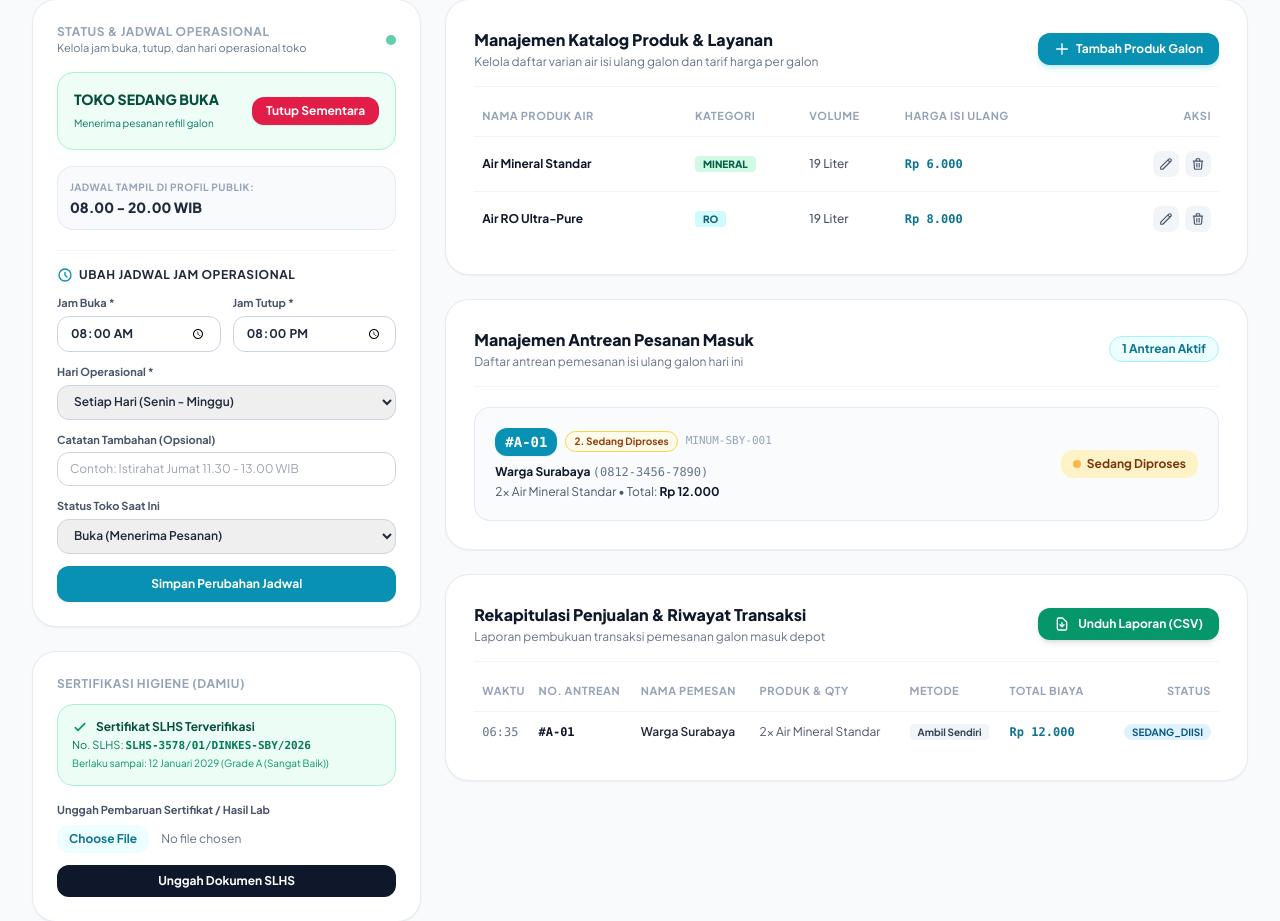
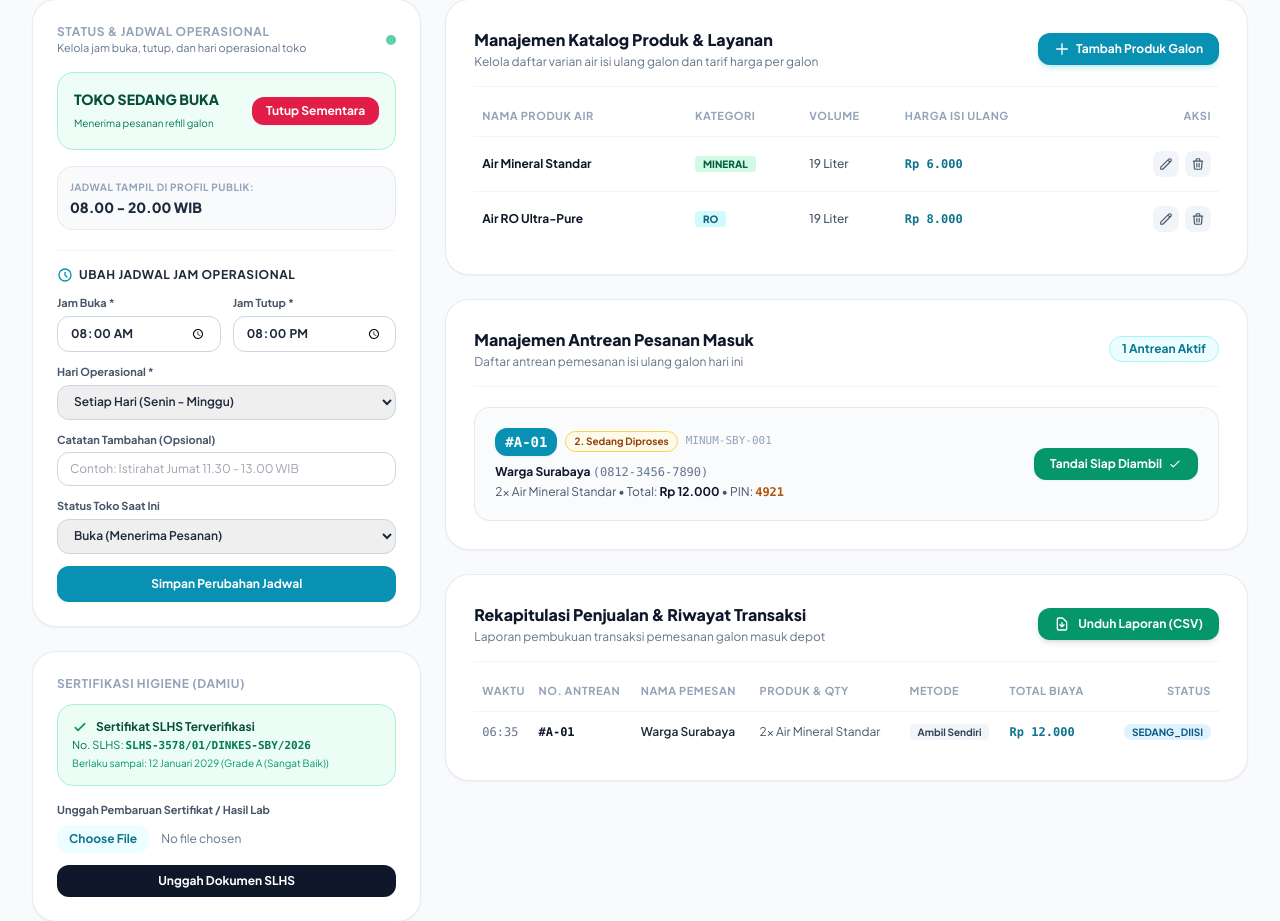
Before and after one commit to Boozy7/PPL-Galonku, a Laravel app: page /depot in a window 1280 px wide. Shown: the part 367-1288 px from the top of the page. Run offline with Laravel 12, Linux system fonts and the light colour scheme; a user stored in the database is signed in; data comes from the database, SQL or seed files in the repository; some libraries are stand-ins or nearby versions.

Commit message:
fix(order,seeder): lengkapi alur status antrean 1-4 dan perbaiki urutan seeder mitra

```diff
--- a/app/Http/Controllers/DepotDashboardController.php
+++ b/app/Http/Controllers/DepotDashboardController.php
@@ -113,21 +113,35 @@ class DepotDashboardController extends Controller
     // Pembaruan status antrean
     public function updateOrderStatus(Request $request, $id)
     {
-        $order = Order::findOrFail($id);
+        $depot = Depot::where('user_id', Auth::id())->firstOrFail();
+        $order = Order::where('depot_id', $depot->id)->findOrFail($id);
 
         $request->validate([
-            'status' => 'required|in:SEDANG_DIISI'
+            'status' => 'required|in:SEDANG_DIISI,SIAP_DIAMBIL,SELESAI'
         ]);
 
         $order->status = $request->status;
         $order->save();
 
-        return back()->with('success', 'Status pesanan ' . $order->queue_number . ' diperbarui menjadi Sedang Diproses.');
+        $label = match ($order->status) {
+            'SEDANG_DIISI' => 'Sedang Diproses (Cuci & Isi)',
+            'SIAP_DIAMBIL' => 'Siap Diambil di Depot',
+            'SELESAI' => 'Pesanan Selesai',
+            default => $order->status,
+        };
+
+        return back()->with('success', "Status pesanan {$order->queue_number} diperbarui menjadi: {$label}.");
     }
 
     public function finishOrder(Request $request, $id)
     {
-        return back()->with('info', 'Status pesanan saat ini dalam antrean proses.');
+        $depot = Depot::where('user_id', Auth::id())->firstOrFail();
+        $order = Order::where('depot_id', $depot->id)->findOrFail($id);
+
+        $order->status = 'SELESAI';
+        $order->save();
+
+        return back()->with('success', "Pesanan {$order->queue_number} telah selesai dan galon sudah diambil.");
     }
 
     public function uploadCert(Request $request)
--- a/resources/views/depot/dashboard.blade.php
+++ b/resources/views/depot/dashboard.blade.php
@@ -336,8 +336,8 @@
                                             {{ $order->queue_number }}
                                         </span>
                                         <span class="text-[10px] font-bold px-2 py-0.5 rounded-full border
-                                            {{ $order->status == 'DITERIMA' ? 'bg-sky-50 text-sky-800 border-sky-300' : 'bg-amber-50 text-amber-800 border-amber-300' }}">
-                                            {{ $order->status === 'DITERIMA' ? '1. Menunggu Giliran' : '2. Sedang Diproses' }}
+                                            {{ $order->status === 'DITERIMA' ? 'bg-sky-50 text-sky-800 border-sky-300' : ($order->status === 'SEDANG_DIISI' ? 'bg-amber-50 text-amber-800 border-amber-300' : 'bg-emerald-50 text-emerald-800 border-emerald-300') }}">
+                                            {{ $order->status === 'DITERIMA' ? '1. Menunggu Giliran' : ($order->status === 'SEDANG_DIISI' ? '2. Sedang Diproses' : '3. Siap Diambil') }}
                                         </span>
                                         <span class="text-[11px] font-mono text-slate-400">{{ $order->order_number }}</span>
                                     </div>
@@ -346,12 +346,13 @@
                                     </div>
                                     <div class="text-xs text-slate-600">
                                         {{ $order->quantity }}x {{ $order->water_product_name }} • Total: <strong class="text-slate-900 font-bold">Rp {{ number_format($order->total_amount, 0, ',', '.') }}</strong>
+                                        • PIN: <span class="font-mono font-bold text-amber-700">{{ $order->pickup_pin }}</span>
                                     </div>
                                 </div>
 
                                 <!-- Action Button -->
                                 <div class="flex items-center gap-2 flex-shrink-0">
-                                    @if($order->status == 'DITERIMA')
+                                    @if($order->status === 'DITERIMA')
                                         <form action="{{ route('depot.update_order_status', $order->id) }}" method="POST">
                                             @csrf
                                             <input type="hidden" name="status" value="SEDANG_DIISI">
@@ -360,11 +361,23 @@
                                                 <svg class="w-3.5 h-3.5" fill="none" stroke="currentColor" viewBox="0 0 24 24"><path stroke-linecap="round" stroke-linejoin="round" stroke-width="2" d="M14 5l7 7m0 0l-7 7m7-7H3"/></svg>
                                             </button>
                                         </form>
-                                    @else
-                                        <span class="inline-flex items-center gap-1.5 px-3 py-1.5 rounded-xl bg-amber-100 text-amber-900 text-xs font-bold">
-                                            <span class="w-2 h-2 rounded-full bg-amber-500 animate-pulse"></span>
-                                            <span>Sedang Diproses</span>
-                                        </span>
+                                    @elseif($order->status === 'SEDANG_DIISI')
+                                        <form action="{{ route('depot.update_order_status', $order->id) }}" method="POST">
+                                            @csrf
+                                            <input type="hidden" name="status" value="SIAP_DIAMBIL">
+                                            <button type="submit" class="px-4 py-2 bg-emerald-600 hover:bg-emerald-700 text-white text-xs font-bold rounded-xl shadow-sm transition flex items-center gap-1.5">
+                                                <span>Tandai Siap Diambil</span>
+                                                <svg class="w-3.5 h-3.5" fill="none" stroke="currentColor" viewBox="0 0 24 24"><path stroke-linecap="round" stroke-linejoin="round" stroke-width="2" d="M5 13l4 4L19 7"/></svg>
+                                            </button>
+                                        </form>
+                                    @elseif($order->status === 'SIAP_DIAMBIL')
+                                        <form action="{{ route('depot.finish_order', $order->id) }}" method="POST">
+                                            @csrf
+                                            <button type="submit" class="px-4 py-2 bg-slate-900 hover:bg-slate-800 text-white text-xs font-bold rounded-xl shadow-sm transition flex items-center gap-1.5">
+                                                <span>Konfirmasi Diambil (Selesai)</span>
+                                                <svg class="w-3.5 h-3.5" fill="none" stroke="currentColor" viewBox="0 0 24 24"><path stroke-linecap="round" stroke-linejoin="round" stroke-width="2" d="M9 12l2 2 4-4m6 2a9 9 0 11-18 0 9 9 0 0118 0z"/></svg>
+                                            </button>
+                                        </form>
                                     @endif
                                 </div>
                             </div>
```
Also changed, not shown: app/Http/Controllers/OrderController.php (+14 -7 lines), database/seeders/DatabaseSeeder.php (+6 -5 lines), resources/views/orders/track.blade.php (+35 -13 lines).
